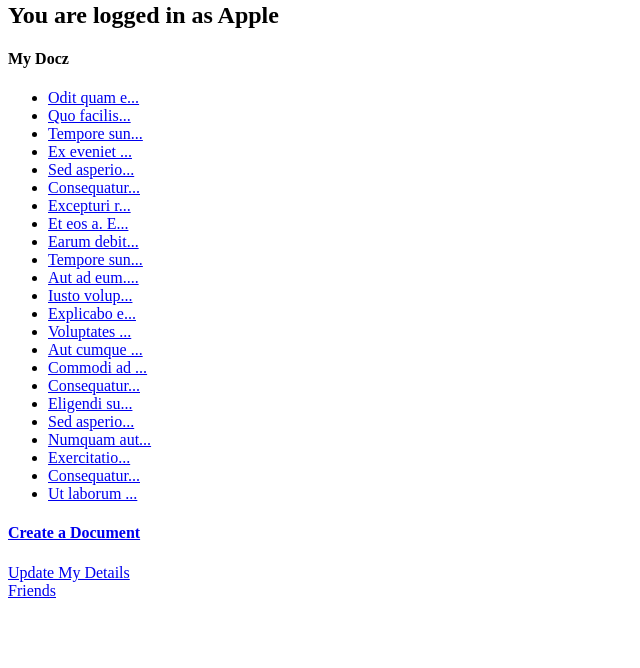
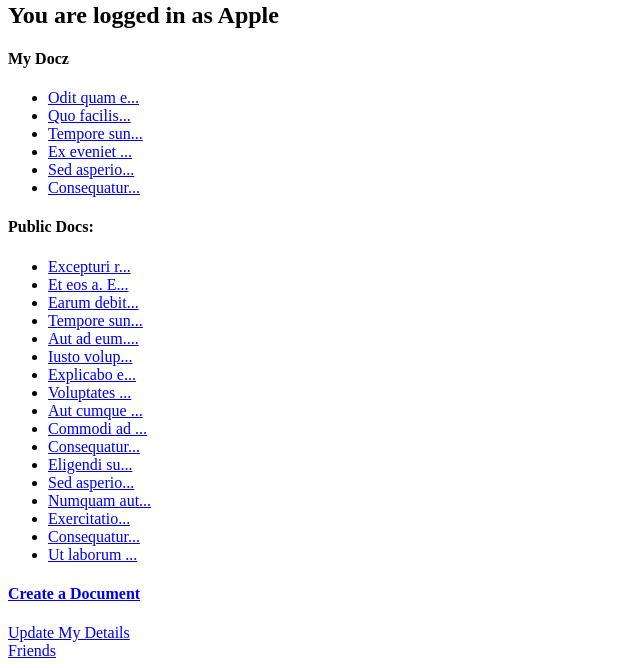
Before and after one commit to RogeredBacon/Mod-2-Proj, a Rails app: page /users/1 in a window 1280 px wide. Shown: the part 163-831 px from the top of the page, without its empty margins (0-640 px from the left). Before the commit the page ends 761 px from the top, so only its background shows below. Run offline with Rails 7, Linux system fonts and the light colour scheme; a user stored in the database is signed in; data comes from the database, SQL or seed files in the repository; style sheets or scripts are compiled from the project's sources; some libraries are stand-ins or nearby versions.

Commit message:
Added title to public docs

```diff
--- a/app/views/users/show.html.erb
+++ b/app/views/users/show.html.erb
@@ -8,6 +8,9 @@
 <% @user.documents.each do |doc|%>
 <li> <%= link_to doc.data.html_safe[0..10] +"...", doc%></li>
 <%end%>
+</ul>
+<h4>Public Docs:</h4>
+<ul>
 <% Document.all.each do |doc|%>
    <% if doc.public? %>
 <li> <%= link_to doc.data.html_safe[0..10] +"...", doc%></li>
```
